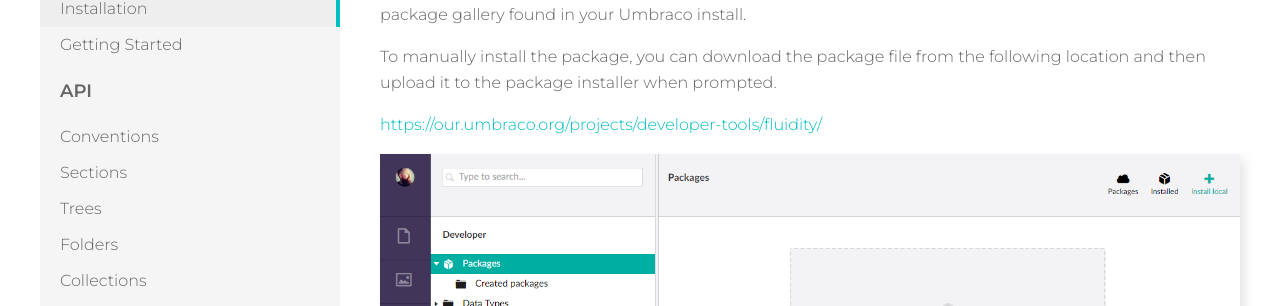
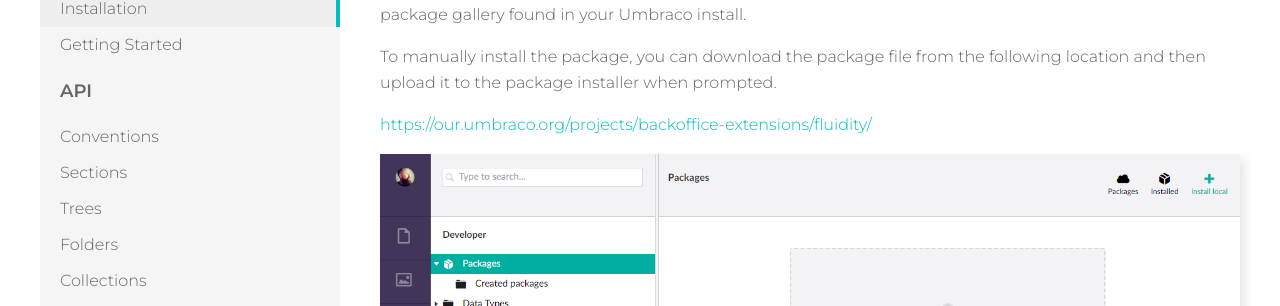
Before and after one commit to mattbrailsford/umbraco-fluidity, a Jekyll site: the page built from docs/_pages/01-overview-01-installation.md, in a window 1280 px wide and 900 px high, scrolled down 430 px. Shown: the part 145-451 px from the top of the window. Built offline with Jekyll 4.4.1, drawn with Linux system fonts in a browser that asks for light colours; some of the changed lines change nothing that is shown.

Commit message:
Updated links on documentation site

```diff
--- a/docs/_data/links.yml
+++ b/docs/_data/links.yml
@@ -1,4 +1,4 @@
-umbraco: https://our.umbraco.org/projects/developer-tools/fluidity/
-nuget: https://github.com/mattbrailsford/umbraco-fluidity/
-github: https://github.com/mattbrailsford/umbraco-fluidity/
-issues: https://github.com/mattbrailsford/umbraco-fluidity/issues
+umbraco: https://our.umbraco.org/projects/backoffice-extensions/fluidity/
+nuget: https://www.nuget.org/packages/Our.Umbraco.Fluidity/
+github: https://github.com/umco/umbraco-fluidity/
+issues: https://github.com/umco/umbraco-fluidity/issues
```
